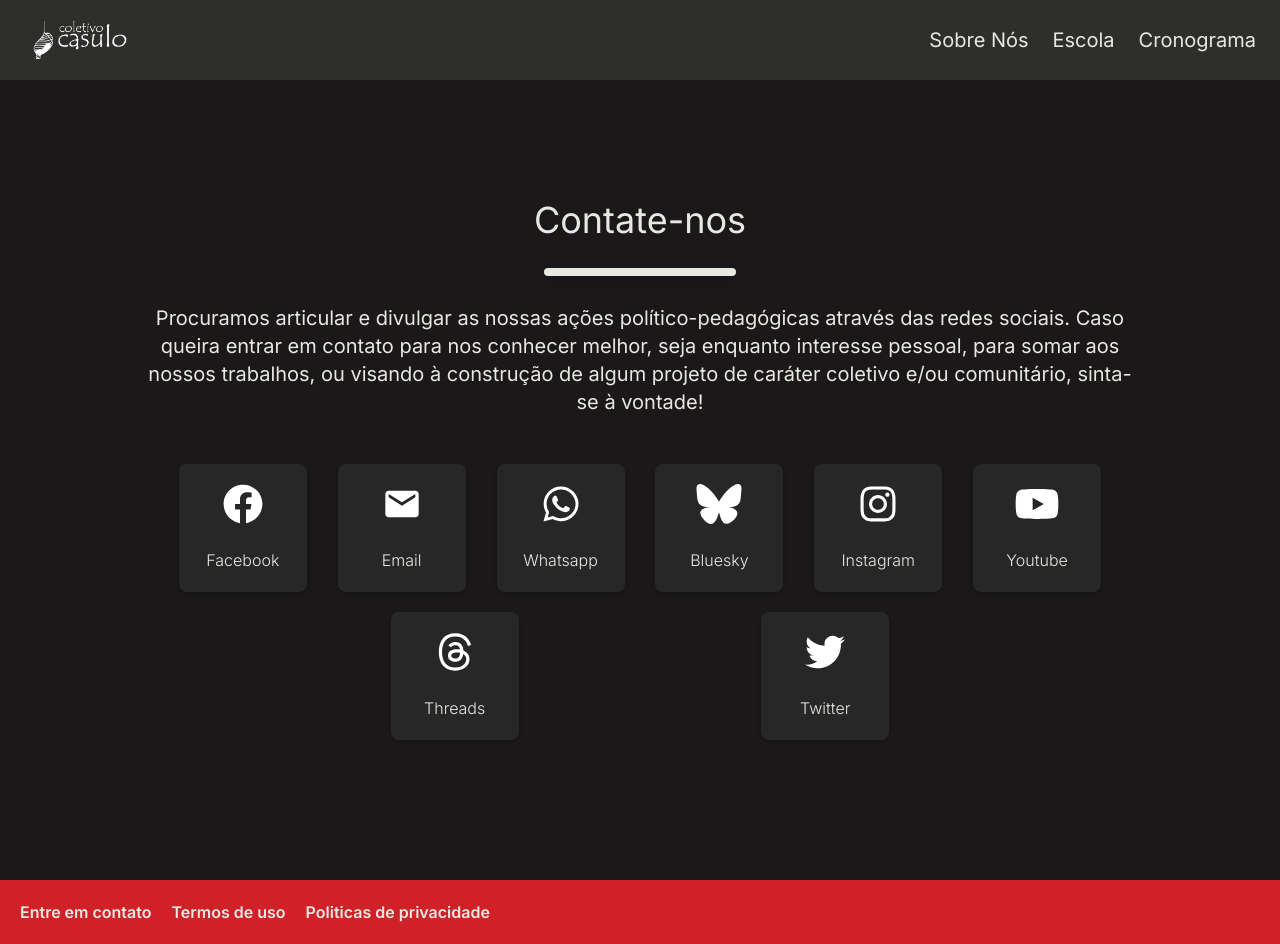
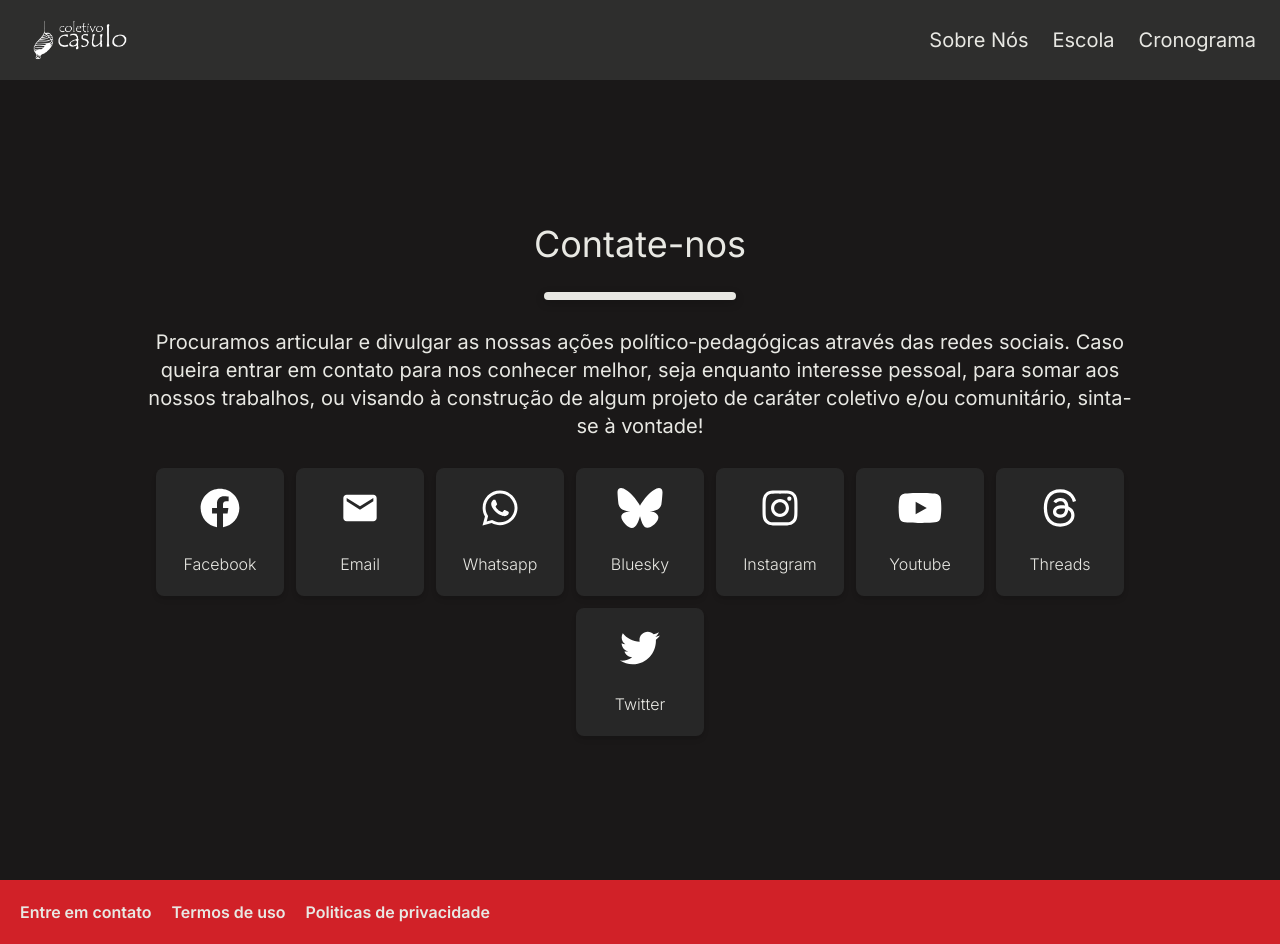
Before and after one commit to Ocamilinho/casulo-next, a Next.js app: page /contato in a window 1280 px wide. Built offline with nearby package versions, Linux system fonts and the light colour scheme.

Commit message:
feat: Criação do componente de comunição - Quem Somos

```diff
--- a/app/contato/page.tsx
+++ b/app/contato/page.tsx
@@ -1,77 +1,26 @@
 import Divider from "@/components/Divider";
 import Footer from "@/components/Footer"
 import Header from "@/components/Header"
-import Image from "next/image";
-import { FaTwitter, FaFacebook, FaYoutube,FaInstagram, FaWhatsapp  } from 'react-icons/fa';
-import { FaThreads, FaBluesky } from "react-icons/fa6";
-import { MdEmail } from "react-icons/md";
+import SocialLink from "@/components/contato/SocialLink";
 export default function Contato() {
     return (
         <>
             <Header />
             <div className="bg-cinza2 flex items-center justify-center min-h-screen">
                 <div className="p-5 w-4/5">
-                    <div className="flex flex-col items-center gap-7">
+                    <div className="flex flex-col items-center justify-center gap-7">
                         <h1 className="text-4xl text-branco">Contate-nos</h1>
-
                         <Divider />
                         <p className="text-xl text-branco text-center">Procuramos articular e divulgar as nossas ações político-pedagógicas através das redes sociais. Caso queira entrar em contato para nos conhecer melhor, seja enquanto interesse pessoal, para somar aos nossos trabalhos, ou visando à construção de algum projeto de caráter coletivo e/ou comunitário, sinta-se à vontade!</p>
-                        <div className="flex flex-wrap p-5 bg-cinza2 rounded-lg gap-5 justify-evenly">
-                            <a href="https://www.facebook.com/groups/721949191548369/" target="_blank" rel="noreferrer noopener">
-                                <div className="w-32 h-32 flex p-5 items-center flex-col justify-between bg-cinza shadow-md rounded-lg hover:translate-y-1 transition-all">
-                                    <FaFacebook color="white" size={64}/><br />
-                                    <h4 className="font-light text-branco">Facebook</h4>
-                                </div>
-                            </a>
-
-                            <a href="mailto:contato@coletivocasulo.com?subject=Nome - Assunto">
-                                <div className="w-32 h-32 flex p-5 items-center flex-col justify-between bg-cinza shadow-md rounded-lg hover:translate-y-1 transition-all">
-                                    <MdEmail color="white" size={64}/><br />
-                                    <h4 className="font-light text-branco">Email</h4>
-                                </div>
-                            </a>
-
-                            <a href="https://wa.me/5522999066017" target="_blank" rel="noreferrer noopener">
-                                <div className="w-32 h-32 flex p-5 items-center flex-col justify-between bg-cinza shadow-md rounded-lg hover:translate-y-1 transition-all">
-                                    <FaWhatsapp color="white" size={64}/><br />
-                                    <h4 className="font-light text-branco">Whatsapp</h4>
-                                </div>
-                            </a>
-
-                            <a href="bluesky_links" target="_blank" rel="noreferrer noopener">
-                                <div className="w-32 h-32 flex p-5 items-center flex-col justify-between bg-cinza shadow-md rounded-lg hover:translate-y-1 transition-all">
-                                    <FaBluesky color="white" size={64}/><br />
-                                    <h4 className="font-light text-branco">Bluesky</h4>
-                                </div>
-                            </a>
-
-                            <a href="bluesky_links" target="_blank" rel="noreferrer noopener">
-                                <div className="w-32 h-32 flex p-5 items-center flex-col justify-between bg-cinza shadow-md rounded-lg hover:translate-y-1 transition-all">
-                                    <FaInstagram color="white" size={64}/><br />
-                                    <h4 className="font-light text-branco">Instagram</h4>
-                                </div>
-                            </a>
-                            <a href="bluesky_links" target="_blank" rel="noreferrer noopener">
-                                <div className="w-32 h-32 flex p-5 items-center flex-col justify-between bg-cinza shadow-md rounded-lg hover:translate-y-1 transition-all">
-                                    <FaYoutube color="white" size={64}/><br />
-                                    <h4 className="font-light text-branco">Youtube</h4>
-                                </div>
-                            </a>
-
-                            <a href="bluesky_links" target="_blank" rel="noreferrer noopener">
-                                <div className="w-32 h-32 flex p-5 items-center flex-col justify-between bg-cinza shadow-md rounded-lg hover:translate-y-1 transition-all">
-                                    <FaThreads color="white" size={64}/><br />
-                                    <h4 className="font-light text-branco">Threads</h4>
-                                </div>
-                            </a>
-
-                            <a href="bluesky_links" target="_blank" rel="noreferrer noopener">
-                                <div className="w-32 h-32 flex p-5 items-center flex-col justify-between bg-cinza shadow-md rounded-lg hover:translate-y-1 transition-all">
-                                    <FaTwitter color="white" size={64}/><br />
-                                    <h4 className="font-light text-branco">Twitter</h4>
-                                </div>
-                            </a>
-
+                        <div className="flex gap-3 flex-wrap justify-center">
+                            <SocialLink href="https://www.facebook.com/groups/721949191548369/" platform="facebook" />
+                            <SocialLink href="mailto:contato@coletivocasulo.com?subject=Nome - Assunto" platform="email" />
+                            <SocialLink href="https://wa.me/5522999066017" platform="whatsapp" />
+                            <SocialLink href="bluesky_links" platform="bluesky" />
+                            <SocialLink href="bluesky_links" platform="instagram" />
+                            <SocialLink href="bluesky_links" platform="youtube" />
+                            <SocialLink href="bluesky_links" platform="threads" />
+                            <SocialLink href="bluesky_links" platform="twitter" />
                         </div>
                     </div>
                 </div>
--- /dev/null
+++ b/components/contato/SocialLink.tsx
@@ -0,0 +1,30 @@
+import { FaTwitter, FaFacebook, FaYoutube,FaInstagram, FaWhatsapp  } from 'react-icons/fa';
+import { FaThreads, FaBluesky } from "react-icons/fa6";
+import { MdEmail } from "react-icons/md";
+
+type SocialLinkProps = {
+  href: string;
+  platform: string;
+};
+
+const icons: { [key: string]: JSX.Element } = {
+  facebook: <FaFacebook color="white" size={64} />,
+  email: <MdEmail color="white" size={64} />,
+  whatsapp: <FaWhatsapp color="white" size={64} />,
+  bluesky: <FaBluesky color="white" size={64} />,
+  instagram: <FaInstagram color="white" size={64} />,
+  youtube: <FaYoutube color="white" size={64} />,
+  threads: <FaThreads color="white" size={64} />,
+  twitter: <FaTwitter color="white" size={64} />,
+};
+
+export default function SocialLink({ href, platform }: SocialLinkProps) {
+  return (
+    <a href={href} target="_blank" rel="noreferrer noopener">
+      <div className="w-32 h-32 flex p-5 items-center flex-col justify-between bg-cinza shadow-md rounded-lg hover:translate-y-1 transition-all">
+        {icons[platform]}<br />
+        <h4 className="font-light text-branco">{platform.charAt(0).toUpperCase() + platform.slice(1)}</h4>
+      </div>
+    </a>
+  );
+}
```
